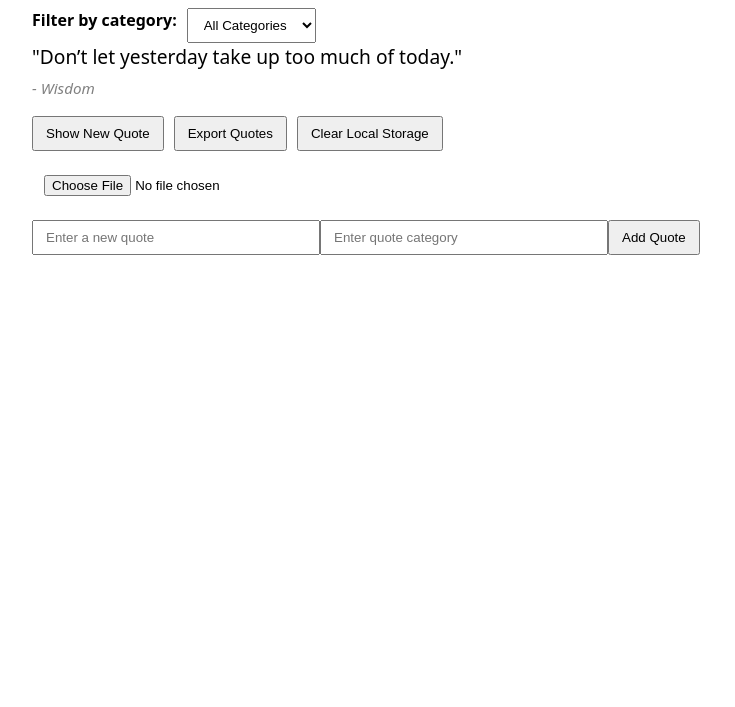
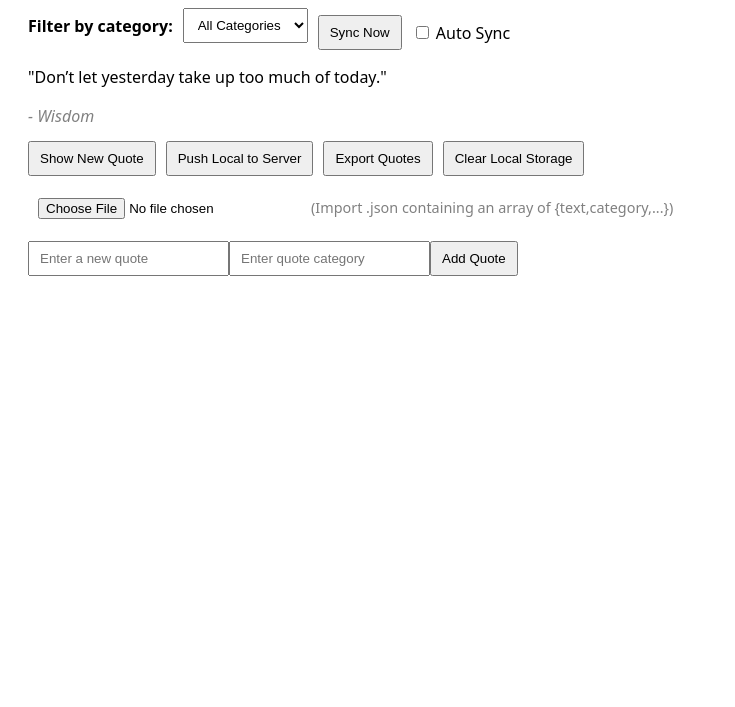
Before and after one commit to Davilog/alx_fe_javascript, a plain HTML site: page dom-manipulation/index.html in a window 1280 px wide. Shown: the part 93-800 px from the top of the page, without its empty margins (0-735 px from the left). Drawn offline with Linux system fonts and the light colour scheme.

Commit message:
made update

```diff
--- a/dom-manipulation/index.html
+++ b/dom-manipulation/index.html
@@ -1,48 +1,64 @@
 <!DOCTYPE html>
 <html lang="en">
 <head>
-  <meta charset="UTF-8" />
-  <meta name="viewport" content="width=device-width, initial-scale=1.0"/>
-  <title>Dynamic Quote Generator</title>
+  <meta charset="utf-8" />
+  <meta name="viewport" content="width=device-width, initial-scale=1" />
+  <title>Dynamic Quote Generator — Sync & Conflict Resolution</title>
   <style>
-    body { font-family: system-ui, -apple-system, Segoe UI, Roboto, Arial, sans-serif; line-height: 1.5; padding: 24px; }
+    body { font-family: system-ui, -apple-system, "Segoe UI", Roboto, Arial, sans-serif; padding: 20px; line-height: 1.4; }
     h1 { margin-top: 0; }
-    #quoteDisplay p { font-size: 1.2rem; margin: 0 0 4px; }
-    #quoteDisplay span { font-size: 0.95rem; }
-    .controls, .io, #formContainer, .filterRow { margin-top: 16px; display: flex; gap: 10px; flex-wrap: wrap; }
-    button, select, input[type="file"], input[type="text"] { padding: 8px 12px; }
-    form#addQuoteForm input { min-width: 260px; }
+    .controls, .filterRow, .io, #formContainer, #syncUI { margin-top: 14px; display:flex; gap:10px; flex-wrap:wrap; align-items:center; }
+    #quoteDisplay { margin-top: 12px; min-height:48px; }
+    .quote { margin:8px 0; font-size:1.05rem; }
+    .meta { font-style:italic; color:gray; font-size:0.95rem; }
+    #conflictList { margin-top:12px; border:1px solid #eee; padding:10px; max-width:900px; }
+    .conflictItem { border-bottom:1px dashed #ddd; padding:8px 0; }
+    button, select, input[type="file"], input[type="text"] { padding:8px 10px; }
   </style>
 </head>
 <body>
   <h1>Dynamic Quote Generator</h1>
 
-  <!-- Filter Row -->
+  <!-- Filter -->
   <div class="filterRow">
     <label for="categoryFilter"><strong>Filter by category:</strong></label>
     <select id="categoryFilter" onchange="filterQuotes()">
       <option value="all">All Categories</option>
-      <!-- Dynamically populated categories -->
     </select>
+
+    <!-- Sync controls -->
+    <div id="syncUI">
+      <button id="syncNow">Sync Now</button>
+      <label><input type="checkbox" id="autoSync" /> Auto Sync</label>
+      <span id="syncStatus" aria-live="polite"></span>
+    </div>
   </div>
 
-  <!-- Quote Display -->
+  <!-- Quote display -->
   <div id="quoteDisplay" aria-live="polite"></div>
 
-  <!-- Controls -->
+  <!-- Action buttons -->
   <div class="controls">
     <button id="newQuote">Show New Quote</button>
-    <button id="exportQuotes">Export Quotes</button>
+    <button id="pushLocalBtn">Push Local to Server</button>
+    <button id="exportQuotes">Export Quotes</button>        <!-- exact text required by checker -->
     <button id="clearStorage">Clear Local Storage</button>
   </div>
 
-  <!-- JSON Import -->
+  <!-- IO -->
   <div class="io">
     <input type="file" id="importFile" accept=".json" onchange="importFromJsonFile(event)" />
+    <label style="font-size:0.9rem; color:gray;">(Import .json containing an array of {text,category,...})</label>
   </div>
 
-  <!-- Add-quote form will be created dynamically here -->
+  <!-- Add-quote form container: created dynamically by createAddQuoteForm() -->
   <div id="formContainer"></div>
+
+  <!-- Conflict list UI -->
+  <div id="conflictList" aria-live="polite" hidden>
+    <strong>Sync Conflicts (server wins automatically) — You may revert any resolved item:</strong>
+    <div id="conflictsInner"></div>
+  </div>
 
   <script src="script.js"></script>
 </body>
```
